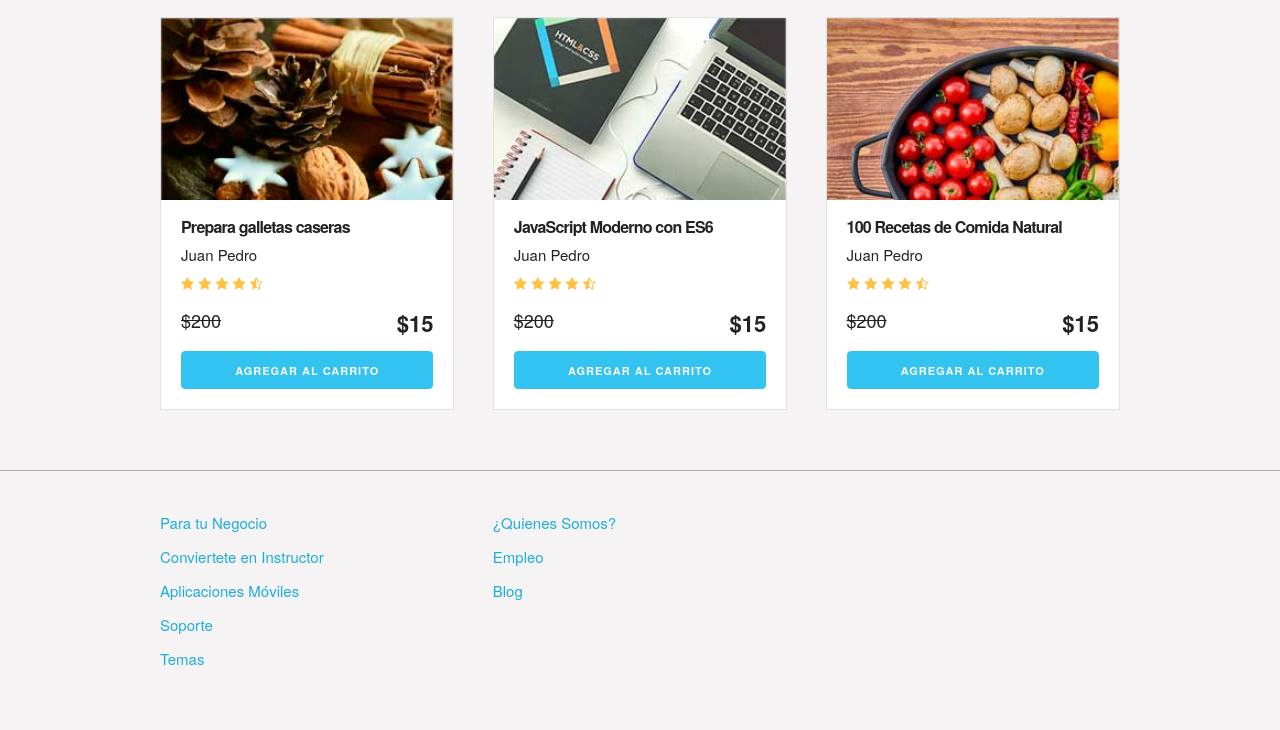
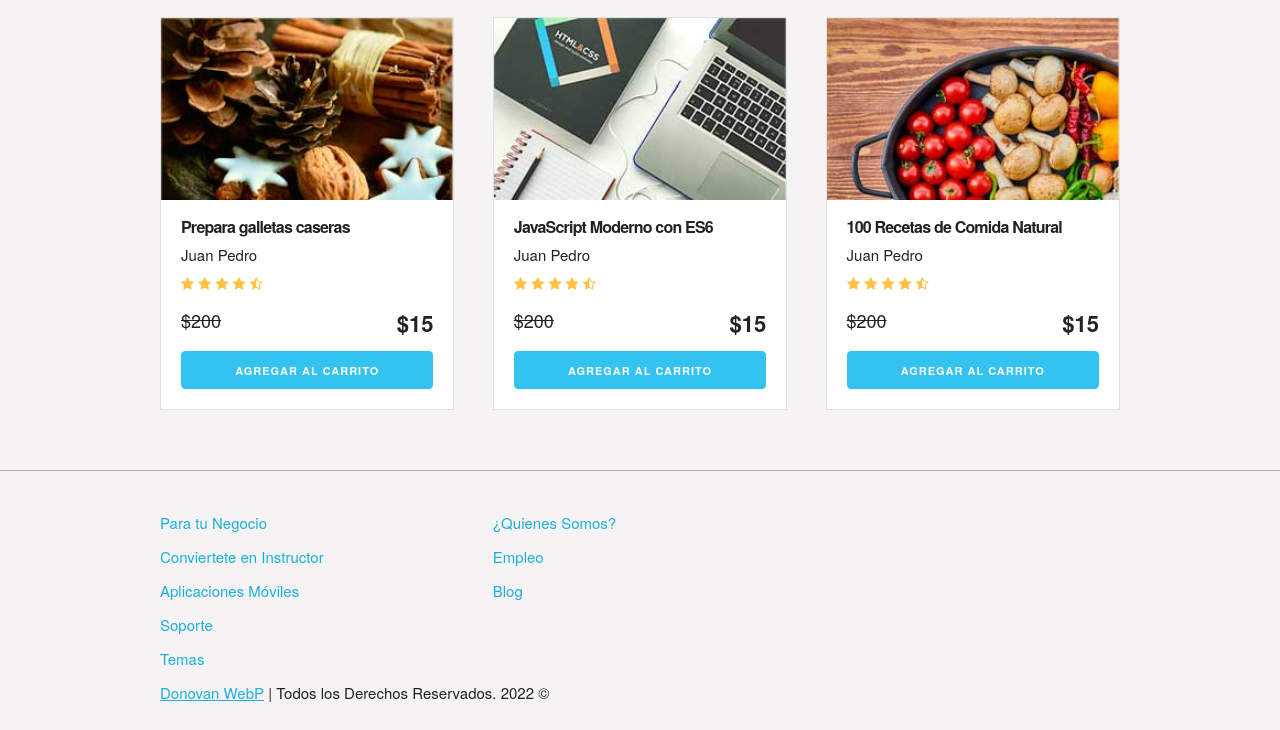
Before and after one commit to Tackless/01-Carrito-JS, a website: page index.html in a window 1280 px wide. Shown: the part 1923-2653 px from the top of the page. Before the commit the page ends 2604 px from the top, so only its background shows below. Drawn offline with Linux system fonts and the light colour scheme.

Commit message:
add logo & footer

```diff
--- a/index.html
+++ b/index.html
@@ -5,6 +5,7 @@
     <meta name="viewport" content="width=device-width, initial-scale=1.0">
     <meta http-equiv="X-UA-Compatible" content="ie=edge">
     <title>Carrito</title>
+    <link rel="shortcut icon" href="/img/favicon.ico" type="image/x-icon">
     <link rel="stylesheet" href="css/normalize.css">
     <link rel="stylesheet" href="css/skeleton.css">
     <link rel="stylesheet" href="css/custom.css">
@@ -259,6 +260,7 @@
                             </nav>
                     </div>
             </div>
+            <p class="mt-5 text-center fs-2"><a class="text-decoration-none" href="https://github.com/Tackless">Donovan WebP</a> | Todos los Derechos Reservados. 2022 &copy; </p>
         </div>
     </footer>
 
```
Also changed, not shown: img/favicon.ico (added). Lines whose indentation alone changed are shown as unchanged.
